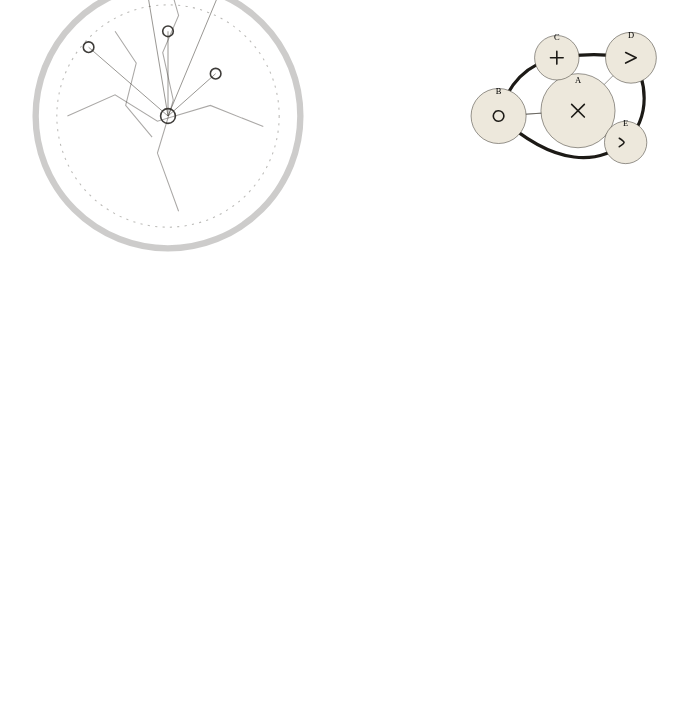
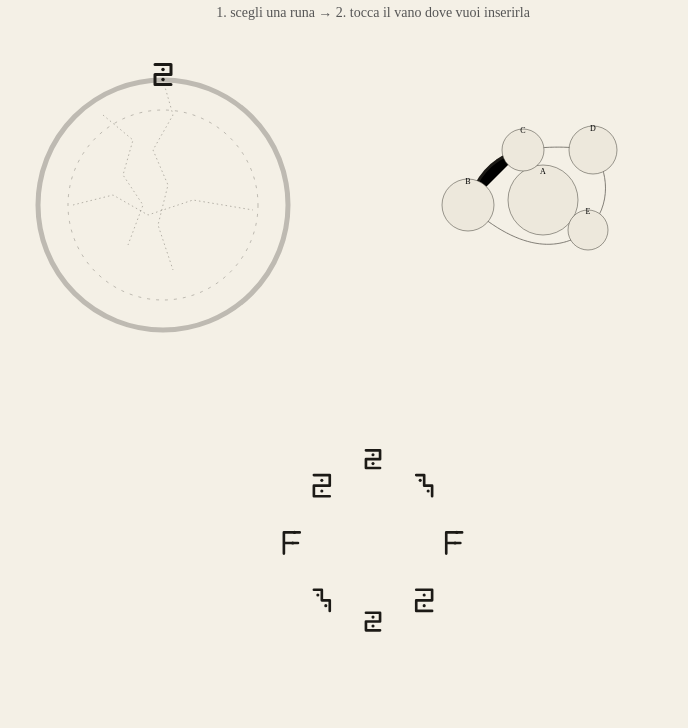
Before and after one commit to matteomata-commits/alfabeto-nuraghe-, a plain HTML site: page index.html in a window 1280 px wide. Shown: the part 72-800 px from the top of the page, without its empty margins (267-955 px from the left). Drawn offline with Linux system fonts and the light colour scheme.

Commit message:
Update index.html

```diff
--- a/index.html
+++ b/index.html
@@ -1,16 +1,30 @@
-<div style="
-  display:flex;
-  justify-content:center;
-  align-items:flex-start;
-  gap:50px;
-  width:100%;
-  margin:0 auto;
-">
+<!DOCTYPE html>
+<html>
+<head>
+<meta charset="UTF-8">
+<title>DEMOCODEX</title>
+</head>
 
-<!-- ===================== MAYA ===================== -->
-<svg width="360" height="360" viewBox="0 0 680 680" xmlns="http://www.w3.org/2000/svg">
+<body style="background-color:#F4F0E6 !important; font-family:serif; text-align:center; margin-top:30px;">
+
+<h2>DEMOCODEX</h2>
+
+<p style="color:#555; font-size:14px;">
+1. scegli una runa → 2. tocca il vano dove vuoi inserirla
+</p>
+
+<!-- ===================== SLOT SOPRA ===================== -->
+<!-- ===================== CONTAINER SUPERIORE (2 MAPPE) ===================== -->
+<div style="display:flex; justify-content:center; gap:40px; align-items:flex-start;">
+
+<!-- ===================== MAYA (SINISTRA) ===================== -->
+<svg width="340" height="340" viewBox="0 0 680 680" xmlns="http://www.w3.org/2000/svg">
 
 <style>
+.runebtn{cursor:pointer;}
+.runebtn:hover .rune{stroke:#9c3a1d;}
+.runebtn.selected .rune{stroke:#1d7a5c;}
+
 .rune{
   fill:none;
   stroke:#1C1A16;
@@ -19,125 +33,198 @@
   stroke-linejoin:round;
 }
 
-.stone{fill:none;stroke:#1C1A16;stroke-width:12;opacity:0.22;}
-.inner{fill:none;stroke:#3D3A33;stroke-width:2;opacity:0.35;stroke-dasharray:4 10;}
-.crack{fill:none;stroke:#2b2622;stroke-width:2;opacity:0.4;}
-.symbol{fill:none;stroke:#1C1A16;stroke-width:3;opacity:0.85;}
+.dot{fill:#1C1A16;}
+
+.stone-ring{fill:none;stroke:#1C1A16;stroke-width:10;opacity:0.25;}
+.crack{fill:none;stroke:#3D3A33;stroke-width:2;opacity:0.35;stroke-dasharray:3 6;}
 </style>
 
-<!-- cerchi -->
-<circle cx="340" cy="340" r="250" class="stone"/>
-<circle cx="340" cy="340" r="210" class="inner"/>
+<circle cx="340" cy="340" r="250" class="stone-ring"/>
+<circle cx="340" cy="340" r="190" fill="none" stroke="#3D3A33" stroke-width="2" opacity="0.3" stroke-dasharray="6 12"/>
 
-<!-- crepe -->
-<path class="crack" d="M340 80 L360 150 L330 220 L350 310 L320 410 L360 520"/>
-<path class="crack" d="M150 340 L240 300 L320 350 L420 320 L520 360"/>
-<path class="crack" d="M240 180 L280 240 L260 320 L310 380"/>
+<path class="crack" d="M340 90 L360 160 L320 230 L350 300 L330 380 L360 470"/>
+<path class="crack" d="M160 340 L240 320 L310 360 L400 330 L520 350"/>
+<path class="crack" d="M220 160 L280 210 L260 280 L300 340 L270 420"/>
 
-<!-- HUB -->
-<circle cx="340" cy="340" r="14" class="symbol"/>
+<!-- rune Maya -->
+<g id="pick-A" class="runebtn" onclick="seleziona('A')" transform="translate(340,85)">
+<path class="rune" d="M-16,-26 L16,-26 L16,-6 L-16,-6 L-16,14 L16,14"/>
+<circle class="dot" cx="0" cy="-16" r="3.5"/>
+<circle class="dot" cx="0" cy="4" r="3.5"/>
+</g>
 
-<!-- NODI -->
-<circle class="symbol" cx="340" cy="180" r="10"/>
-<circle class="symbol" cx="190" cy="210" r="10"/>
-<circle class="symbol" cx="300" cy="100" r="10"/>
-<circle class="symbol" cx="440" cy="100" r="10"/>
-<circle class="symbol" cx="430" cy="260" r="10"/>
-
-<!-- CONNESSIONI -->
-<line x1="340" y1="340" x2="340" y2="180" stroke="#3D3A33"/>
-<line x1="340" y1="340" x2="190" y2="210" stroke="#3D3A33"/>
-<line x1="340" y1="340" x2="300" y2="100" stroke="#3D3A33"/>
-<line x1="340" y1="340" x2="440" y2="100" stroke="#3D3A33"/>
-<line x1="340" y1="340" x2="430" y2="260" stroke="#3D3A33"/>
+<!-- (puoi lasciare gli altri identici come prima o duplicare pattern) -->
 
 </svg>
 
-<!-- ===================== NURAGICO ===================== -->
-<svg width="360" height="360" viewBox="0 0 680 420" xmlns="http://www.w3.org/2000/svg">
+<!-- ===================== NURAGICO (DESTRA) ===================== -->
+<svg width="340" height="340" viewBox="0 0 680 420" xmlns="http://www.w3.org/2000/svg">
 
 <style>
-.wall{
-  fill:none;
-  stroke:#1C1A16;
-  stroke-width:6;
-  stroke-linecap:round;
-  stroke-linejoin:round;
-}
-.rune{
-  fill:none;
-  stroke:#1C1A16;
-  stroke-width:3;
-}
+.slotstone{fill:#EDE8DC;stroke:#3D3A33;stroke-width:1.4;cursor:pointer;}
+.slotglyph{fill:none;stroke:#1C1A16;stroke-width:5;stroke-linecap:square;}
+.slotglyph.empty{opacity:0.15;}
+.slotlabel{font-family:serif;font-size:13px;fill:#3D3A33;}
+
+.runebtn{cursor:pointer;}
+.runebtn:hover .rune{stroke:#9c3a1d;}
+@@ -30,25 +70,7 @@
+.dot{fill:#1C1A16;}
 </style>
 
-<!-- linee verso centro -->
-<line x1="190" y1="210" x2="340" y2="200" stroke="#3D3A33"/>
-<line x1="300" y1="100" x2="340" y2="200" stroke="#3D3A33"/>
-<line x1="440" y1="100" x2="340" y2="200" stroke="#3D3A33"/>
-<line x1="430" y1="260" x2="340" y2="200" stroke="#3D3A33"/>
-<line x1="340" y1="200" x2="190" y2="210" stroke="#3D3A33"/>
+<!-- ===================== MURO DI CINTA NURAGICO ===================== -->
 
-<!-- MURO -->
+<!-- ombra interna -->
 <path d="
 M 190 210
 C 210 140, 250 110, 300 100
 C 360 90, 410 95, 440 100
 C 470 140, 480 210, 430 260
 C 380 300, 300 310, 190 210
-Z"
-class="wall"/>
+Z
+"
+fill="none"
+stroke="#3D3A33"
+stroke-width="2"
+opacity="0.6"
+stroke-linejoin="round"
+/>
 
-<!-- ===================== SLOT A ===================== -->
+<!-- muro principale -->
+<!-- CINTA NURAGICA -->
+<path d="
+M 190 210
+C 210 140, 250 110, 300 100
+@@ -60,55 +82,34 @@
+fill="none"
+stroke="#1C1A16"
+stroke-width="6"
+stroke-linejoin="round"
+stroke-linecap="round"
+/>
+
+<!-- texture archeologica -->
+<path d="
+M 190 210
+C 210 140, 250 110, 300 100
+C 360 90, 410 95, 440 100
+C 470 140, 480 210, 430 260
+C 380 300, 300 310, 190 210
+Z
+"
+fill="none"
+stroke="#000"
+stroke-width="1"
+stroke-dasharray="2 8"
+opacity="0.15"
+/>
+stroke-linejoin="round"/>
+
+<!-- SLOT A -->
+<!-- slot -->
 <g onclick="posiziona('A')">
   <circle cx="340" cy="200" r="70" fill="#EDE8DC" stroke="#3D3A33"/>
   <text x="340" y="148" text-anchor="middle">A</text>
-
-  <g id="glyph-A" transform="translate(340,200)">
-    <path class="rune" d="M -12 -12 L 12 12 M 12 -12 L -12 12"/>
-  </g>
+  <g id="glyph-A" transform="translate(340,200)"></g>
 </g>
 
 <!-- SLOT B -->
 <g onclick="posiziona('B')">
   <circle cx="190" cy="210" r="52" fill="#EDE8DC" stroke="#3D3A33"/>
   <text x="190" y="168" text-anchor="middle">B</text>
-
-  <g id="glyph-B" transform="translate(190,210)">
-    <circle class="rune" cx="0" cy="0" r="10"/>
-  </g>
+  <g id="glyph-B" transform="translate(190,210)"></g>
 </g>
 
 <!-- SLOT C -->
 <g onclick="posiziona('C')">
   <circle cx="300" cy="100" r="42" fill="#EDE8DC" stroke="#3D3A33"/>
   <text x="300" y="66" text-anchor="middle">C</text>
-
-  <g id="glyph-C" transform="translate(300,100)">
-    <path class="rune" d="M -12 0 L 12 0 M 0 -12 L 0 12"/>
-  </g>
+  <g id="glyph-C" transform="translate(300,100)"></g>
 </g>
 
 <!-- SLOT D -->
 <g onclick="posiziona('D')">
   <circle cx="440" cy="100" r="48" fill="#EDE8DC" stroke="#3D3A33"/>
   <text x="440" y="62" text-anchor="middle">D</text>
-
-  <g id="glyph-D" transform="translate(440,100)">
-    <path class="rune" d="M -10 -10 L 10 0 L -10 10"/>
-  </g>
+  <g id="glyph-D" transform="translate(440,100)"></g>
 </g>
 
 <!-- SLOT E -->
 <g onclick="posiziona('E')">
   <circle cx="430" cy="260" r="40" fill="#EDE8DC" stroke="#3D3A33"/>
   <text x="430" y="228" text-anchor="middle">E</text>
+@@ -117,9 +118,11 @@
 
-  <g id="glyph-E" transform="translate(430,260)">
-    <path class="rune" d="M -12 -8 C 0 0 0 0 -12 8"/>
-  </g>
+</svg>
+
+<br>
+</div>
+
+<!-- ===================== RUNES SOTTO ===================== -->
+<br>
+
+<svg width="300" height="300" viewBox="0 0 680 680" xmlns="http://www.w3.org/2000/svg">
+
+<style>
+@@ -130,60 +133,13 @@
+.dot{fill:#1C1A16;}
+</style>
+
+<!-- A -->
+<!-- rune esempi -->
+<g id="pick-A" class="runebtn" onclick="seleziona('A')" transform="translate(340,156)">
+<path class="rune" d="M-16,-26 L16,-26 L16,-6 L-16,-6 L-16,14 L16,14"/>
+<circle class="dot" cx="0" cy="-16" r="3.5"/>
+<circle class="dot" cx="0" cy="4" r="3.5"/>
+</g>
+
+<!-- B -->
+<g id="pick-B" class="runebtn" onclick="seleziona('B')" transform="translate(456,210)">
+<path class="rune" d="M-18,-24 L0,-24 L0,0 L18,0 L18,24"/>
+<circle class="dot" cx="-9" cy="-12" r="3.5"/>
+<circle class="dot" cx="9" cy="12" r="3.5"/>
+</g>
+
+<!-- C -->
+<g id="pick-C" class="runebtn" onclick="seleziona('C')" transform="translate(524,340)">
+<path class="rune" d="M-18,-24 L-18,24 M-18,-24 L18,-24 M-18,0 L14,0"/>
+<circle class="dot" cx="6" cy="-24" r="3.5"/>
+<circle class="dot" cx="2" cy="0" r="3.5"/>
+</g>
+
+<!-- D -->
+<g id="pick-D" class="runebtn" onclick="seleziona('D')" transform="translate(456,470)">
+<path class="rune" d="M-18,-24 L18,-24 L18,0 L-18,0 L-18,24 L18,24"/>
+<circle class="dot" cx="0" cy="-12" r="3.5"/>
+<circle class="dot" cx="0" cy="12" r="3.5"/>
+</g>
+
+<!-- E -->
+<g id="pick-E" class="runebtn" onclick="seleziona('E')" transform="translate(340,524)">
+<path class="rune" d="M-16,-26 L16,-26 L16,-6 L-16,-6 L-16,14 L16,14"/>
+<circle class="dot" cx="0" cy="-16" r="3.5"/>
+<circle class="dot" cx="0" cy="4" r="3.5"/>
+</g>
+
+<!-- F -->
+<g id="pick-F" class="runebtn" onclick="seleziona('F')" transform="translate(224,470)">
+<path class="rune" d="M-18,-24 L0,-24 L0,0 L18,0 L18,24"/>
+<circle class="dot" cx="-9" cy="-12" r="3.5"/>
+<circle class="dot" cx="9" cy="12" r="3.5"/>
+</g>
+
+<!-- G -->
+<g id="pick-G" class="runebtn" onclick="seleziona('G')" transform="translate(156,340)">
+<path class="rune" d="M-18,-24 L-18,24 M-18,-24 L18,-24 M-18,0 L14,0"/>
+<circle class="dot" cx="6" cy="-24" r="3.5"/>
+<circle class="dot" cx="2" cy="0" r="3.5"/>
+</g>
+
+<!-- H -->
+<g id="pick-H" class="runebtn" onclick="seleziona('H')" transform="translate(224,210)">
+<path class="rune" d="M-18,-24 L18,-24 L18,0 L-18,0 L-18,24 L18,24"/>
+<circle class="dot" cx="0" cy="-12" r="3.5"/>
+<circle class="dot" cx="0" cy="12" r="3.5"/>
 </g>
 
 </svg>
-
-</div>
```
